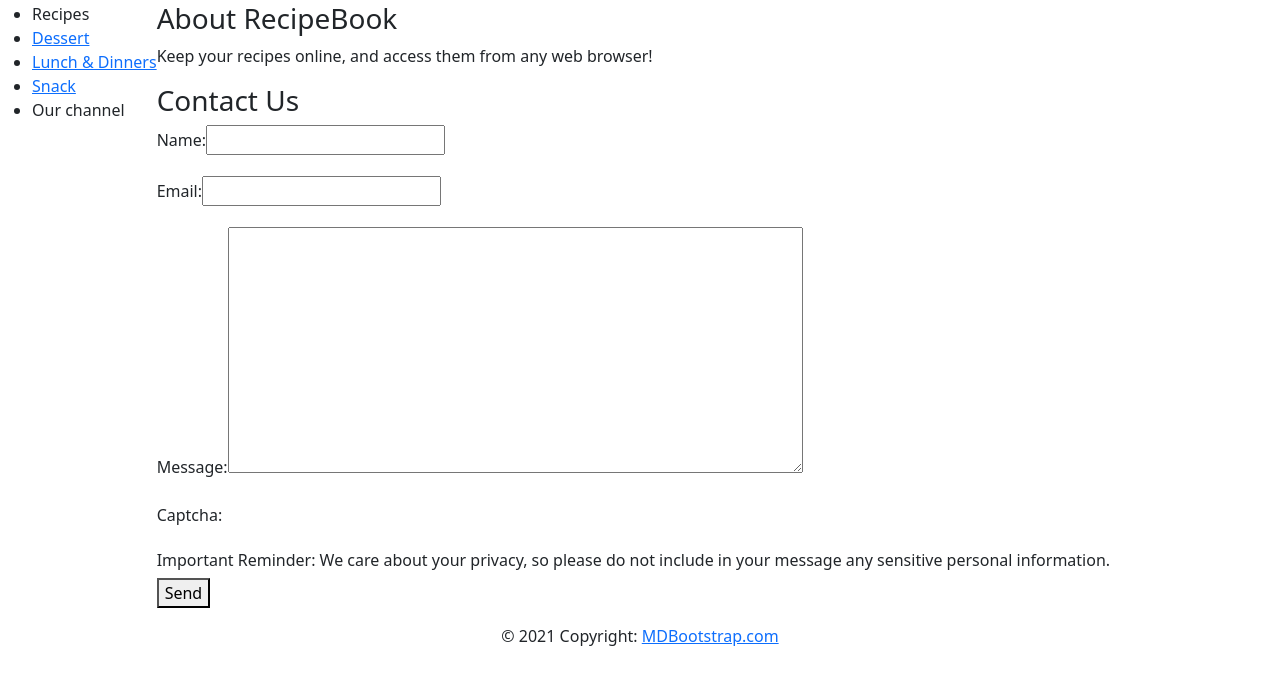
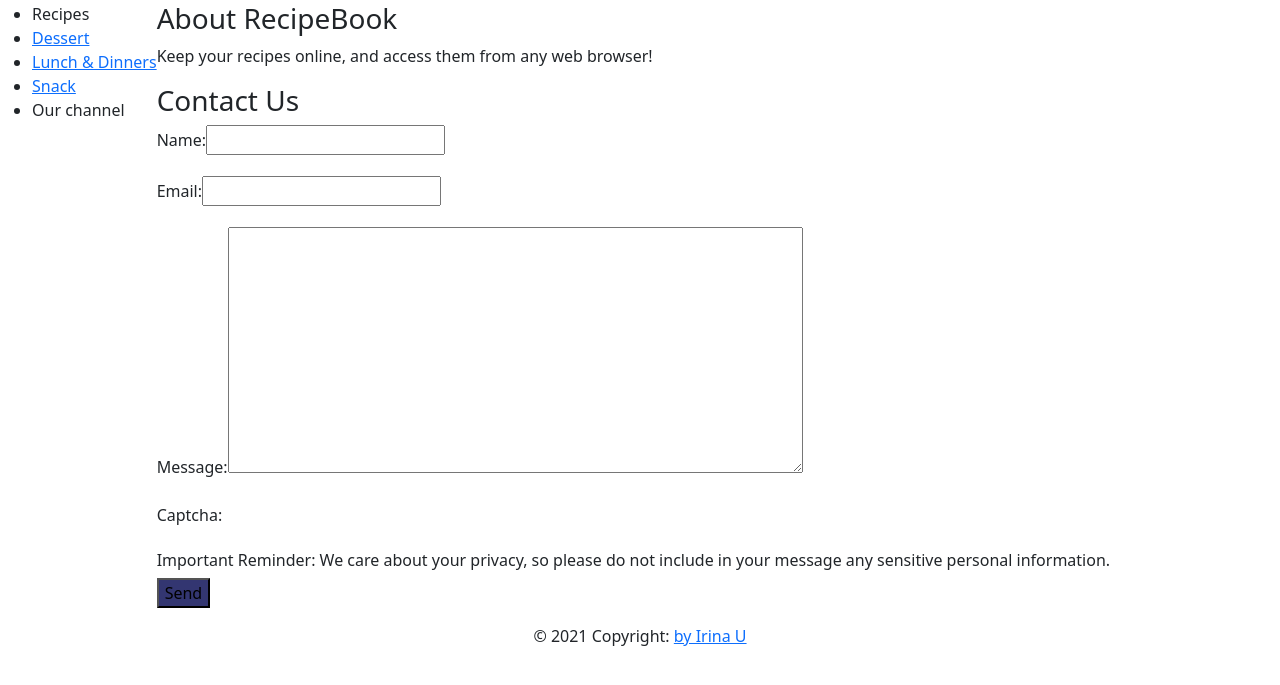
Before and after one commit to IrinaPanov/django-recipebook, a Django app: page /about/ in a window 1280 px wide. Shown: the part 54-739 px from the top of the page. Run offline with Django 3.2, Linux system fonts and the light colour scheme; data comes from the database, SQL or seed files in the repository; both versions use the stored data as it was after the commit.

Commit message:
base and login updated

```diff
--- a/recipesite/resbook/templates/resbook/base.html
+++ b/recipesite/resbook/templates/resbook/base.html
@@ -1,7 +1,6 @@
 {% load static %}
 {% load resbook_tags %}
 <!DOCTYPE html>
-<html lang="en" xmlns="http://www.w3.org/1999/html">
 <head>
     <meta charset="UTF-8">
     <title>{{ title }}</title>
@@ -115,7 +114,7 @@
 
     <!-- Copyright -->
     <div class="footer-copyright text-center py-3">© 2021 Copyright:
-        <a href="https://mdbootstrap.com/"> MDBootstrap.com</a>
+        <a href="https://github.com/IrinaPanov"> by Irina U</a>
     </div>
     <!-- Copyright -->
 
--- a/recipesite/resbook/templates/resbook/login.html
+++ b/recipesite/resbook/templates/resbook/login.html
@@ -7,6 +7,6 @@
             <p><label class="form-label" for="{{ f.id_for_label }}">{{ f.label }}:</label>{{ f }}</p>
             <div class="form-error">{{ f.errors }}</div>
         {% endfor %}
-        <button type="submit">Log In</button>
+        <button type="link-read-post button">Log In</button>
     </form>
 {% endblock %}
--- a/recipesite/static/resbook/css/styles.css
+++ b/recipesite/static/resbook/css/styles.css
@@ -8,3 +8,6 @@
 body {
     color: blue;
 }
+button{
+    background-color: #333671;
+}
```
Also changed, not shown: recipesite/db.sqlite3, 3 other files.
